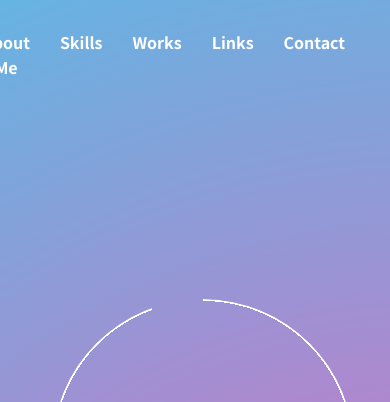
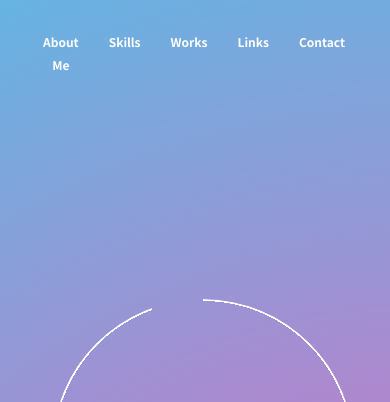
Before and after one commit to geek-3340/LP-Portfolio-app, a website built with Vite: page index.html in a window 390 px wide. Shown: the top 402 px of the page. Built offline with nearby package versions, Linux system fonts and the light colour scheme.

Commit message:
style.css を更新

```diff
--- a/src/style.css
+++ b/src/style.css
@@ -167,6 +167,10 @@ site-nav
     border-radius: 50%; /* 下線の角丸 */
     transition: background-size 0.5s;
 }
+@media screen and (max-width:768px) {
+    .site-nav a {
+        font-size: 12px;
+    }
 .site-nav a:hover {
     background-position: bottom left; /* 下線のホバー時位置 */
     background-size: 100% 8px; /* 下線の横幅を100%にする */
```
